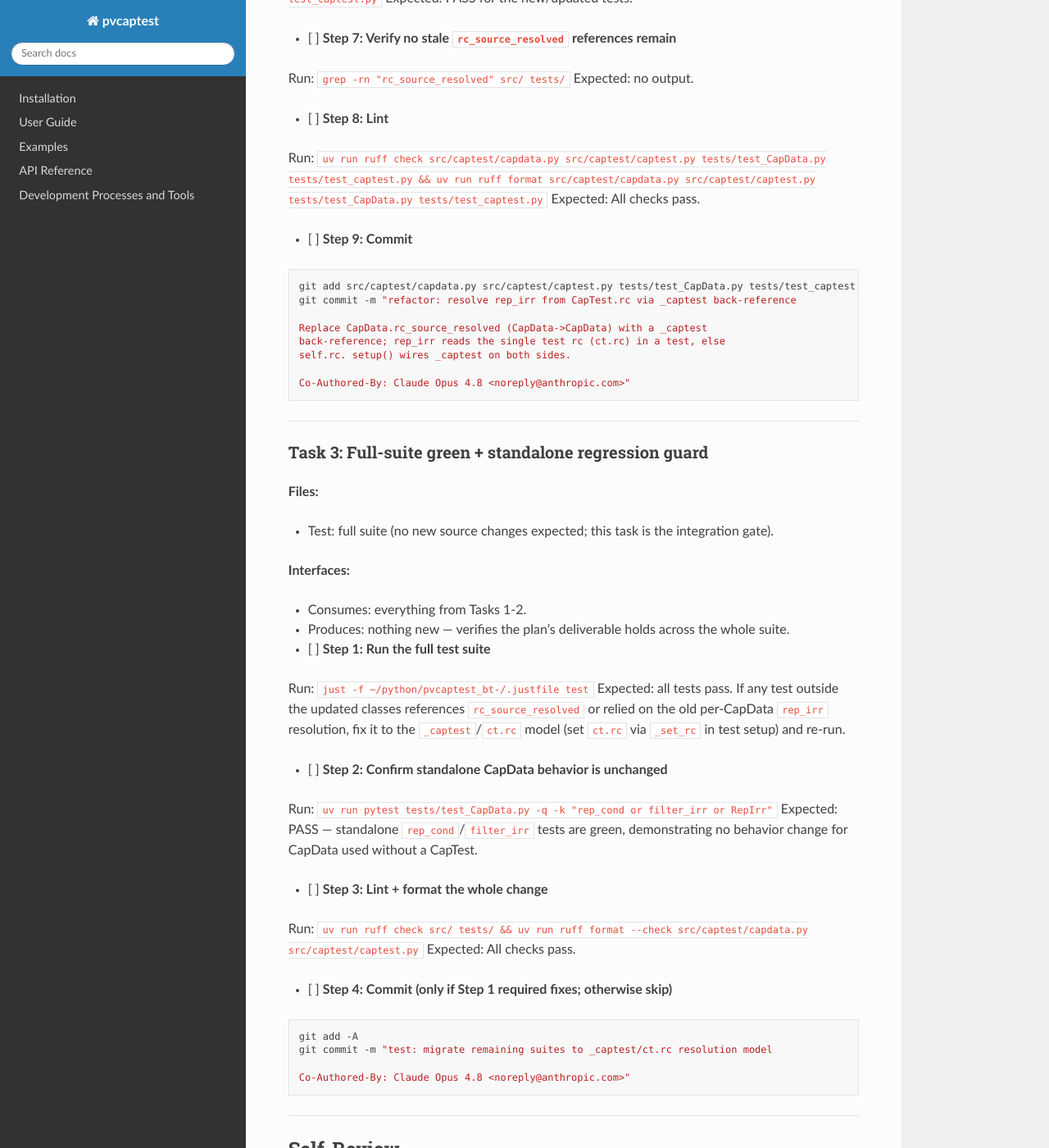
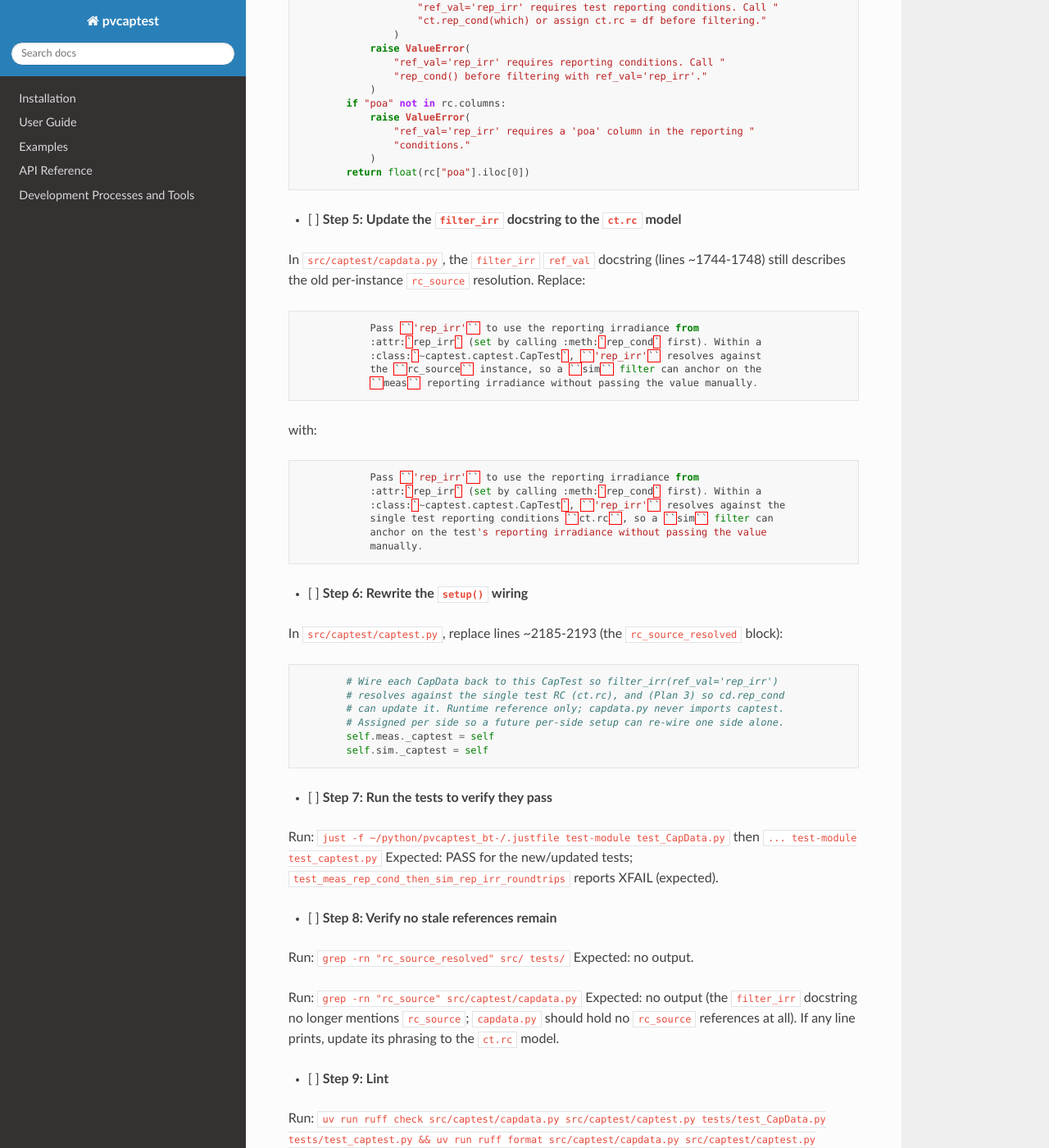
Before and after one commit to pvcaptest/pvcaptest, a Sphinx documentation site: the page built from docs/superpowers/plans/2026-06-27-captest-rc-ownership-1-data-model.md, in a window 1280 px wide and 1400 px high, scrolled down 7707 px. Shown: the whole window at 82% size. Built offline with Sphinx 7.4.7 and the Read the Docs theme 3.1.0, drawn with Linux system fonts in a browser that asks for light colours; pages that are not in the unit, such as notebooks, are missing from menus; some of the changed text lies outside the part shown.

Commit message:
docs: address plan 1 review #158
Add a step to update the stale filter_irr docstring (rc_source instance ->
single test ct.rc) and broaden the verification grep; flag in Global
Constraints that cross-instance rep_cond->rep_irr is intentionally
non-functional until Plans 3/5 and that Plans 1-5 release as a unit, tracked
by an xfail placeholder test.

Co-Authored-By: Claude Opus 4.8 <noreply@anthropic.com>

````diff
--- a/docs/superpowers/plans/2026-06-27-captest-rc-ownership-1-data-model.md
+++ b/docs/superpowers/plans/2026-06-27-captest-rc-ownership-1-data-model.md
@@ -16,6 +16,16 @@
 - Line length 88 (ruff). NumPy-style docstrings on public API.
 - Execution is deferred until after the `filters-refactor` branch merges and releases.
 - Run tests with `just -f ~/python/pvcaptest_bt-/.justfile test-module <file>`; lint with `uv run ruff check` and `uv run ruff format`.
+- **Plans 1-5 must merge and release as a unit — do not release Plan 1 alone.** In
+  Plan 1 the only writer of `ct.rc` is `_set_rc` (used directly in tests); the
+  `rep_cond → ct.rc` auto-sync lands in Plan 3 and load-seeding in Plan 5.
+  Therefore, between Plan 1 and Plan 3, the real cross-instance workflow
+  `ct.meas.rep_cond(); ct.sim.filter_irr(ref_val="rep_irr")` is **intentionally
+  non-functional** (the bare `rep_cond` writes `cd.rc`, not `ct.rc`, so
+  `sim.rep_irr` raises `ValueError`), and the `rep_irr` YAML round-trip is
+  intentionally not yet exercised. This regression versus the current
+  `rc_source_resolved` behavior is expected and tracked by an `xfail` placeholder
+  test (Task 2, Step 1) that Plan 5 un-marks.
 
 ---
 
@@ -194,7 +204,7 @@ Co-Authored-By: Claude Opus 4.8 <noreply@anthropic.com>"
 ### Task 2: `CapData._captest` back-reference, `rep_irr` rewrite, `setup()` wiring
 
 **Files:**
-- Modify: `src/captest/capdata.py` — `__init__` (line 842), `rep_irr` property (lines 943-980).
+- Modify: `src/captest/capdata.py` — `__init__` (line 842), `rep_irr` property (lines 943-980), `filter_irr` docstring (lines 1742-1748).
 - Modify: `src/captest/captest.py` — `setup()` wiring (lines 2185-2193).
 - Test: `tests/test_CapData.py` (standalone `rep_irr`), `tests/test_captest.py` (`setup()` wiring + in-test `rep_irr`).
 
@@ -268,6 +278,28 @@ via `_set_rc` because `rep_cond` auto-sync lands in Plan 3):
         step = ct_default.sim.filters[-1]
         assert step.ref_val_resolved == pytest.approx(500.0)
         assert step.low_effective == pytest.approx(0.8 * 500.0)
+
+    @pytest.mark.xfail(
+        reason="rep_cond->ct.rc auto-sync lands in Plan 3 and the rep_irr YAML "
+        "round-trip in Plan 5; placeholder keeps the deferred end-to-end "
+        "coverage gap visible. Plan 5 removes this marker.",
+        strict=False,
+    )
+    def test_meas_rep_cond_then_sim_rep_irr_roundtrips(self, ct_default, tmp_path):
+        """End-to-end: meas.rep_cond seeds ct.rc, sim filters around it, and the
+        pipeline round-trips through to_yaml. Enabled in Plan 5."""
+        import yaml
+
+        ct_default.meas.filter_irr(200, 800)
+        ct_default.meas.rep_cond()
+        ct_default.sim.filter_irr(0.8, 1.2, ref_val="rep_irr")
+        path = tmp_path / "ct.yaml"
+        ct_default.to_yaml(path, merge_into_existing=False)
+        doc = yaml.safe_load(path.read_text())
+        sim_irr = [
+            d for d in doc["captest"]["sim_filters"] if d["type"] == "Irradiance"
+        ]
+        assert sim_irr[-1]["ref_val"] == "rep_irr"
 ```
 
 - [ ] **Step 2: Run the tests to verify they fail**
@@ -336,7 +368,30 @@ In `src/captest/capdata.py`, replace the whole `rep_irr` property (lines ~943-98
         return float(rc["poa"].iloc[0])
 ```
 
-- [ ] **Step 5: Rewrite the `setup()` wiring**
+- [ ] **Step 5: Update the `filter_irr` docstring to the `ct.rc` model**
+
+In `src/captest/capdata.py`, the `filter_irr` `ref_val` docstring (lines ~1744-1748) still describes the old per-instance `rc_source` resolution. Replace:
+
+```python
+            Pass ``'rep_irr'`` to use the reporting irradiance from
+            :attr:`rep_irr` (set by calling :meth:`rep_cond` first). Within a
+            :class:`~captest.captest.CapTest`, ``'rep_irr'`` resolves against
+            the ``rc_source`` instance, so a ``sim`` filter can anchor on the
+            ``meas`` reporting irradiance without passing the value manually.
+```
+
+with:
+
+```python
+            Pass ``'rep_irr'`` to use the reporting irradiance from
+            :attr:`rep_irr` (set by calling :meth:`rep_cond` first). Within a
+            :class:`~captest.captest.CapTest`, ``'rep_irr'`` resolves against the
+            single test reporting conditions ``ct.rc``, so a ``sim`` filter can
+            anchor on the test's reporting irradiance without passing the value
+            manually.
+```
+
+- [ ] **Step 6: Rewrite the `setup()` wiring**
 
 In `src/captest/captest.py`, replace lines ~2185-2193 (the `rc_source_resolved` block):
 
@@ -349,22 +404,25 @@ In `src/captest/captest.py`, replace lines ~2185-2193 (the `rc_source_resolved`
         self.sim._captest = self
 ```
 
-- [ ] **Step 6: Run the tests to verify they pass**
+- [ ] **Step 7: Run the tests to verify they pass**
 
 Run: `just -f ~/python/pvcaptest_bt-/.justfile test-module test_CapData.py` then `... test-module test_captest.py`
-Expected: PASS for the new/updated tests.
+Expected: PASS for the new/updated tests; `test_meas_rep_cond_then_sim_rep_irr_roundtrips` reports XFAIL (expected).
 
-- [ ] **Step 7: Verify no stale `rc_source_resolved` references remain**
+- [ ] **Step 8: Verify no stale references remain**
 
 Run: `grep -rn "rc_source_resolved" src/ tests/`
 Expected: no output.
 
-- [ ] **Step 8: Lint**
+Run: `grep -rn "rc_source" src/captest/capdata.py`
+Expected: no output (the `filter_irr` docstring no longer mentions `rc_source`; `capdata.py` should hold no `rc_source` references at all). If any line prints, update its phrasing to the `ct.rc` model.
+
+- [ ] **Step 9: Lint**
 
 Run: `uv run ruff check src/captest/capdata.py src/captest/captest.py tests/test_CapData.py tests/test_captest.py && uv run ruff format src/captest/capdata.py src/captest/captest.py tests/test_CapData.py tests/test_captest.py`
 Expected: All checks pass.
 
-- [ ] **Step 9: Commit**
+- [ ] **Step 10: Commit**
 
 ```bash
 git add src/captest/capdata.py src/captest/captest.py tests/test_CapData.py tests/test_captest.py
@@ -424,6 +482,17 @@ Co-Authored-By: Claude Opus 4.8 <noreply@anthropic.com>"
 - §4.8 `setup()` wires `_captest`; does not touch `ct.rc` → Task 2. ✓
 - Out of scope (later plans): manual setter (Plan 2), `rep_cond` auto-sync (Plan 3), `captest_results` (Plan 4), serialization/load incl. `_loading` use (Plan 5). `_loading` is *declared* here (Task 1) but only read in Plan 5.
 
-**Placeholder scan:** none — every step shows exact code/commands.
+**Placeholder scan:** none — every step shows exact code/commands. The single
+`@pytest.mark.xfail` test (Task 2, Step 1) is a deliberate, documented coverage
+marker for the deferred end-to-end workflow, not an unfinished step.
+
+**Stale-docstring scan:** the `filter_irr` `ref_val` docstring (capdata.py:1744-1748)
+described the old per-instance `rc_source` resolution and is updated in Task 2
+Step 5; Task 2 Step 8 greps `capdata.py` for any residual `rc_source` mention.
+
+**Intermediate-regression flag:** Global Constraints states that the cross-instance
+`rep_cond → rep_irr` workflow and its YAML round-trip are intentionally
+non-functional between Plan 1 and Plans 3/5, tracked by the `xfail` placeholder,
+and that Plans 1-5 must merge/release as a unit.
 
 **Type consistency:** `_set_rc(rc, source, warn=True)` signature is consistent across Task 1 definition and Task 2/3 usage; `rc` getter returns DataFrame|None; `_captest` is CapTest|None; `rep_irr` returns float. The `TestRepIrrCrossInstance` tests set `ct.rc` via `_set_rc` (the only write path available until Plan 2's setter / Plan 3's sync).
````
